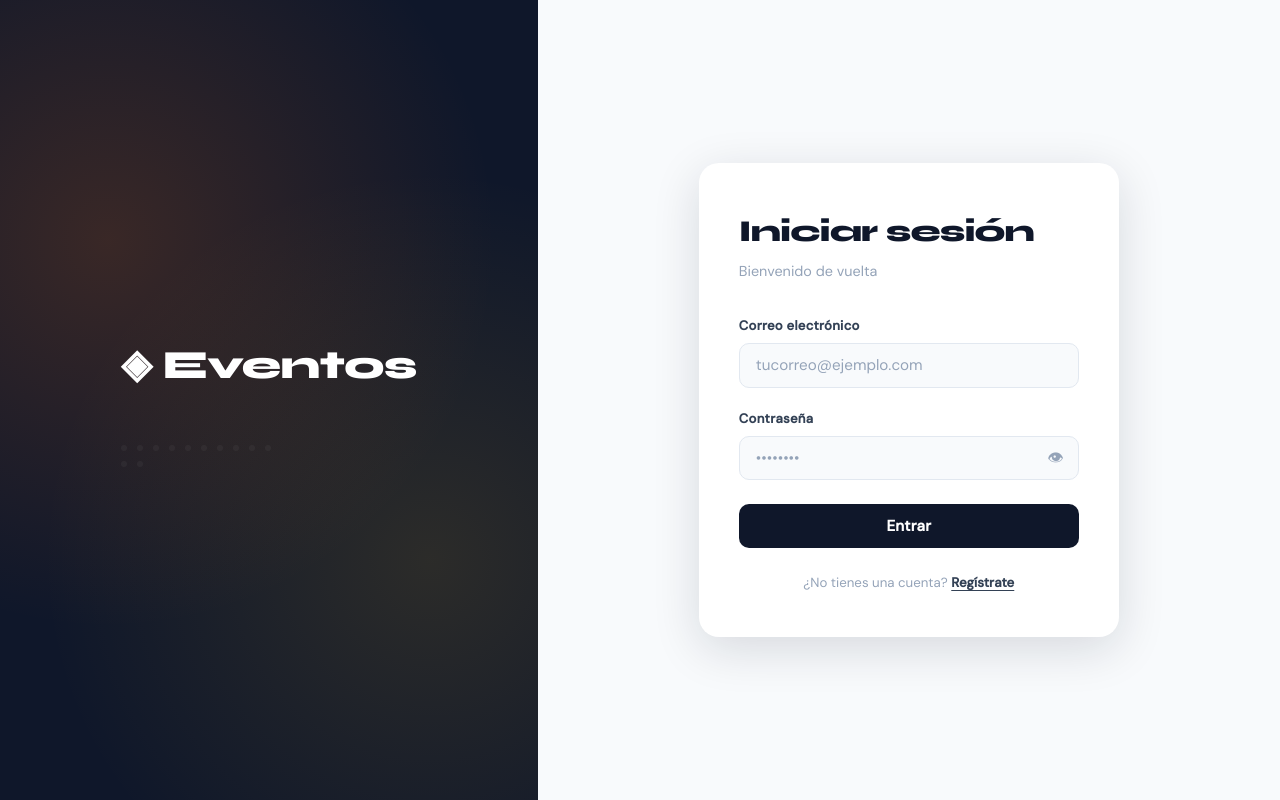
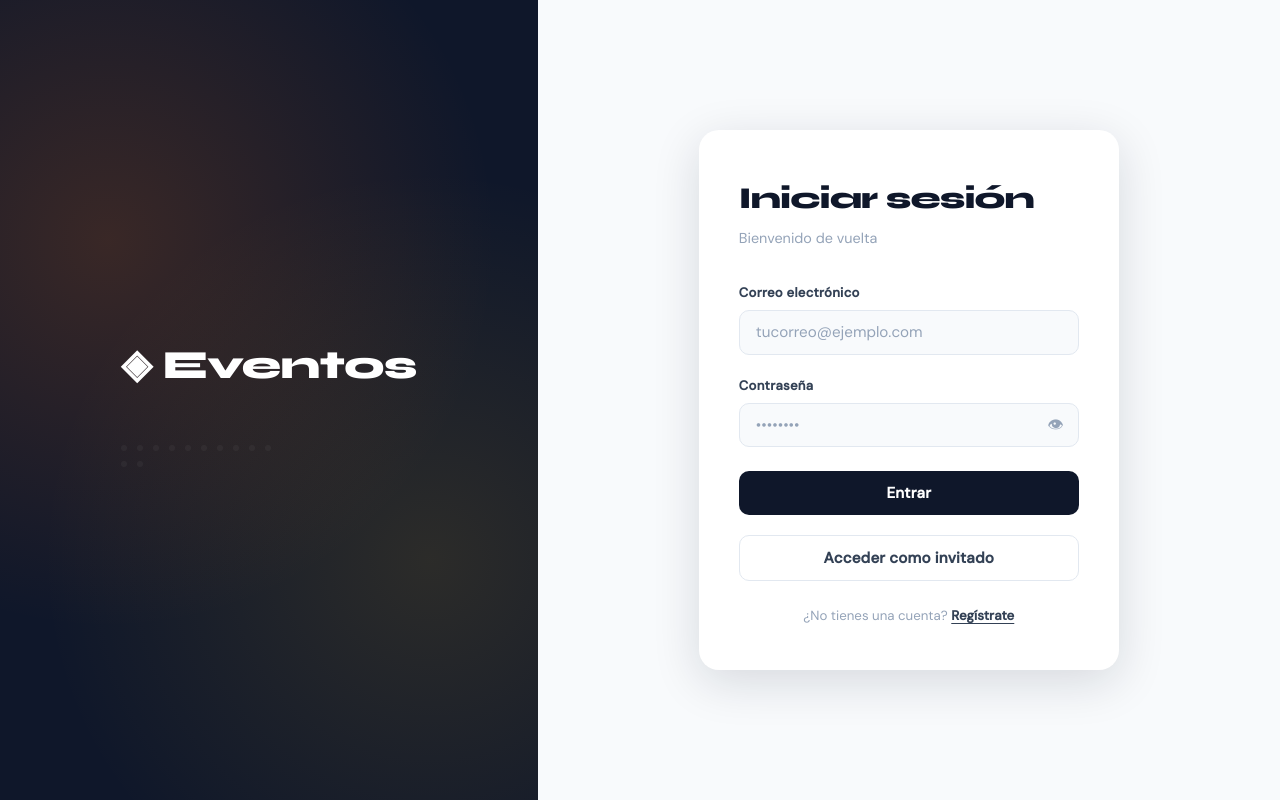
Before and after one commit to Julian049/EventsProject, a React (Vite) app in the folder frontend/: page /login in a window 1280 px wide. Built offline with nearby package versions, Linux system fonts and the light colour scheme.

Commit message:
feat: Guest button added

```diff
--- a/frontend/src/App.jsx
+++ b/frontend/src/App.jsx
@@ -7,9 +7,10 @@ import ReportPage    from './pages/ReportPage'
 import LoginPage     from './pages/LoginPage'
 import RegisterPage from "./pages/RegisterPage.jsx";
 
-const PrivateRoute = ({ children }) => {
+const PrivateRoute = ({ children, guestAllowed = false }) => {
     const token = localStorage.getItem('token');
-    if (!token) {
+    const isGuest = sessionStorage.getItem('guest') === 'true';
+    if (!token && !isGuest && !guestAllowed) {
         return <Navigate to="/login" replace />;
     }
     return children;
--- a/frontend/src/pages/DetailPage.jsx
+++ b/frontend/src/pages/DetailPage.jsx
@@ -141,6 +141,7 @@ export default function DetailPage() {
                   Deshabilitar
                 </button>
             )}
+            {(role === 'Admin' || role === 'Member') && (
                 <button
                     className={`${styles.btnInterest} ${interested ? styles.btnInterestDone : ''}`}
                     onClick={handleInterest}
@@ -148,6 +149,7 @@ export default function DetailPage() {
                 >
                   {interested ? '⭐ ¡Guardado!' : '☆ Me interesa'}
                 </button>
+            )}
           </div>
         </div>
       </div>
--- a/frontend/src/pages/LoginPage.jsx
+++ b/frontend/src/pages/LoginPage.jsx
@@ -117,6 +117,17 @@ export default function LoginPage({onLogin}) {
                         >
                             {loading ? <span className={styles.spinner}/> : 'Entrar'}
                         </button>
+
+                        <button
+                            type="button"
+                            className={styles.btnGuest}
+                            onClick={() => {
+                                sessionStorage.setItem('guest', 'true')
+                                navigate('/')
+                            }}
+                        >
+                            Acceder como invitado
+                        </button>
                     </form>
 
                     <p className={styles.hint}>
--- a/frontend/src/pages/LoginPage.module.css
+++ b/frontend/src/pages/LoginPage.module.css
@@ -22,8 +22,8 @@
   position: absolute;
   inset: 0;
   background:
-    radial-gradient(circle at 20% 30%, rgba(249,115,22,0.18) 0%, transparent 55%),
-    radial-gradient(circle at 80% 70%, rgba(251,191,36,0.12) 0%, transparent 55%);
+          radial-gradient(circle at 20% 30%, rgba(249,115,22,0.18) 0%, transparent 55%),
+          radial-gradient(circle at 80% 70%, rgba(251,191,36,0.12) 0%, transparent 55%);
   pointer-events: none;
 }
 
@@ -233,6 +233,27 @@
 
 .btnSubmit:disabled { opacity: 0.55; cursor: not-allowed; }
 
+/* Botón invitado */
+.btnGuest {
+  width: 100%;
+  padding: 0.75rem 1.5rem;
+  background: transparent;
+  color: var(--ink-mid);
+  border: 1.5px solid var(--border);
+  border-radius: 10px;
+  font-family: var(--font-body);
+  font-size: 0.95rem;
+  font-weight: 600;
+  letter-spacing: 0.01em;
+  transition: border-color 0.2s, color 0.2s, background 0.2s;
+}
+
+.btnGuest:hover {
+  border-color: var(--ink-mid);
+  color: var(--ink);
+  background: rgba(15,23,42,0.04);
+}
+
 /* Spinner inline */
 .spinner {
   width: 18px;
```
Lines whose indentation alone changed are shown as unchanged.
